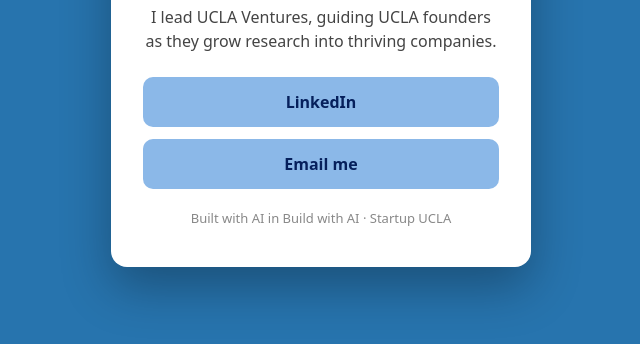
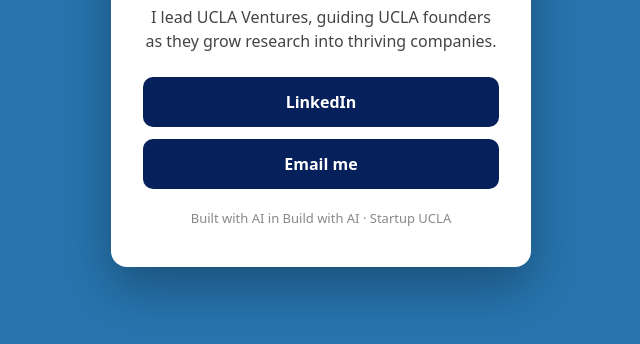
Before and after one commit to brija/my-first-website, a plain HTML site: page index.html in a window 1280 px wide. Shown: the part 364-708 px from the top of the page, without its empty margins (319-959 px from the left). Drawn offline with Linux system fonts and the light colour scheme.

Commit message:
Navy buttons that turn gold on hover
Co-Authored-By: Claude Opus 5.5 <noreply@anthropic.com>
Claude-Session: https://claude.ai/code/session_012jiif9kysqwcTp4qhFG4Y2

```diff
--- a/index.html
+++ b/index.html
@@ -6,7 +6,7 @@ body { font-family: system-ui, -apple-system, sans-serif; background: #2774AE; c
 .card { background: #fff; color: #06205C; border-radius: 16px; border-top: 6px solid #FFD100; padding: 40px 32px; max-width: 420px; width: 100%; text-align: center; box-shadow: 0 20px 50px rgba(0,0,0,0.3); }
 .logo { width: 100%; max-width: 280px; height: auto; display: block; margin: 0 auto; } h1 { margin: 12px 0 8px; font-size: 28px; }
 p { color: #444; line-height: 1.5; margin-bottom: 24px; }
-a { display: block; background: #8BB8E8; color: #06205C; text-decoration: none; font-weight: 600; padding: 14px; border-radius: 10px; margin-bottom: 12px; }
+a { display: block; background: #06205C; color: #fff; text-decoration: none; font-weight: 600; padding: 14px; border-radius: 10px; margin-bottom: 12px; }
 a:hover { background: #FFD100; color: #06205C; } footer { margin-top: 20px; font-size: 13px; color: #888; }
 </style></head><body><div class="card"><img class="logo" src="ucla-ventures-logo.jpg" alt="UCLA Ventures logo" /><h1>Brija Johnson</h1><p>I lead UCLA Ventures, guiding UCLA founders as they grow research into thriving companies.</p>
 <a href="https://www.linkedin.com/in/brija-johnson-88b33633/" target="_blank">LinkedIn</a><a href="mailto:brija.johnson@gmail.com">Email me</a><footer>Built with AI in Build with AI · Startup UCLA</footer></div></body></html>
```
